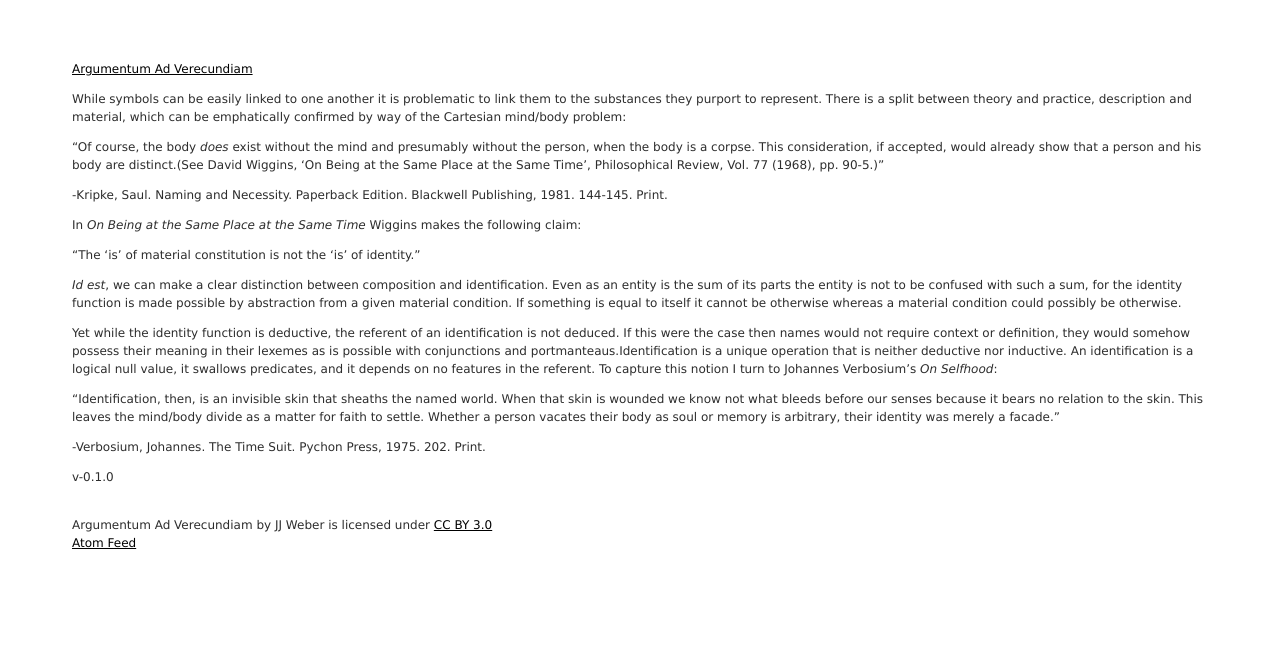
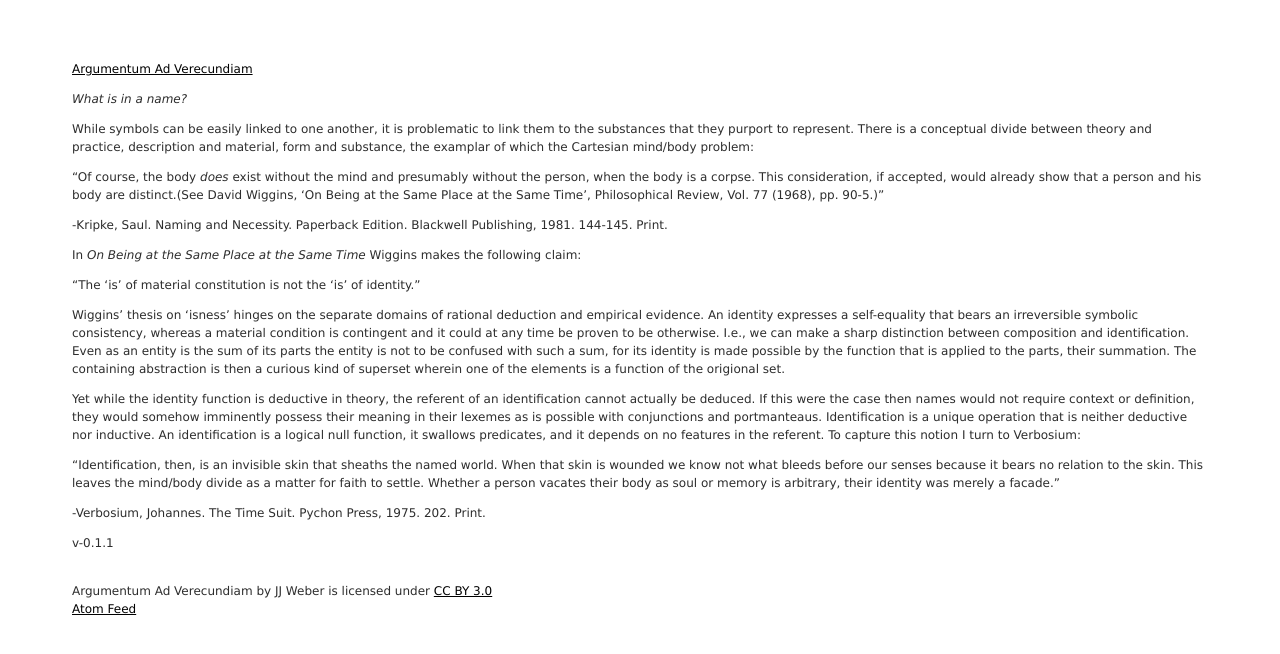
Before and after one commit to jjjjw/argumentum-v, a Jekyll site: the page built from _posts/2013-4-1-i-3.md, in a window 1280 px wide. Shown: the top 654 px of the page. Built offline with Jekyll 4.4.1, drawn with Linux system fonts in a browser that asks for light colours.

Commit message:
More tweaks

```diff
--- a/_posts/2013-4-1-i-3.md
+++ b/_posts/2013-4-1-i-3.md
@@ -4,7 +4,9 @@ title: Dualism
 permalink: '3.html'
 ---
 
-While symbols can be easily linked to one another it is problematic to link them to the substances they purport to represent. There is a split between theory and practice, description and material, which can be emphatically confirmed by way of the Cartesian mind/body problem:
+*What is in a name?*
+
+While symbols can be easily linked to one another, it is problematic to link them to the substances that they purport to represent. There is a conceptual divide between theory and practice, description and material, form and substance, the examplar of which the Cartesian mind/body problem:
 
 "Of course, the body *does* exist without the mind and presumably without the person, when the body is a corpse. This consideration, if accepted, would already show that a person and his body are distinct.(See David Wiggins, 'On Being at the Same Place at the Same Time', Philosophical Review, Vol. 77 (1968), pp. 90-5.)"
 
@@ -14,12 +16,12 @@ In *On Being at the Same Place at the Same Time* Wiggins makes the following cla
 
 "The 'is' of material constitution is not the 'is' of identity."
 
-*Id est*, we can make a clear distinction between composition and identification. Even as an entity is the sum of its parts the entity is not to be confused with such a sum, for the identity function is made possible by abstraction from a given material condition. If something is equal to itself it cannot be otherwise whereas a material condition could possibly be otherwise.
+Wiggins' thesis on 'isness' hinges on the separate domains of rational deduction and empirical evidence. An identity expresses a self-equality that bears an irreversible symbolic consistency, whereas a material condition is contingent and it could at any time be proven to be otherwise. I.e., we can make a sharp distinction between composition and identification. Even as an entity is the sum of its parts the entity is not to be confused with such a sum, for its identity is made possible by the function that is applied to the parts, their summation. The containing abstraction is then a curious kind of superset wherein one of the elements is a function of the origional set.
 
-Yet while the identity function is deductive, the referent of an identification is not deduced. If this were the case then names would not require context or definition, they would somehow possess their meaning in their lexemes as is possible with conjunctions and portmanteaus.Identification is a unique operation that is neither deductive nor inductive. An identification is a logical null value, it swallows predicates, and it depends on no features in the referent. To capture this notion I turn to Johannes Verbosium's *On Selfhood*:
+Yet while the identity function is deductive in theory, the referent of an identification cannot actually be deduced. If this were the case then names would not require context or definition, they would somehow imminently possess their meaning in their lexemes as is possible with conjunctions and portmanteaus. Identification is a unique operation that is neither deductive nor inductive. An identification is a logical null function, it swallows predicates, and it depends on no features in the referent. To capture this notion I turn to Verbosium:
 
 "Identification, then, is an invisible skin that sheaths the named world. When that skin is wounded we know not what bleeds before our senses because it bears no relation to the skin. This leaves the mind/body divide as a matter for faith to settle. Whether a person vacates their body as soul or memory is arbitrary, their identity was merely a facade."
 
 -Verbosium, Johannes. The Time Suit. Pychon Press, 1975. 202. Print.
 
-v-0.1.0
+v-0.1.1
```
